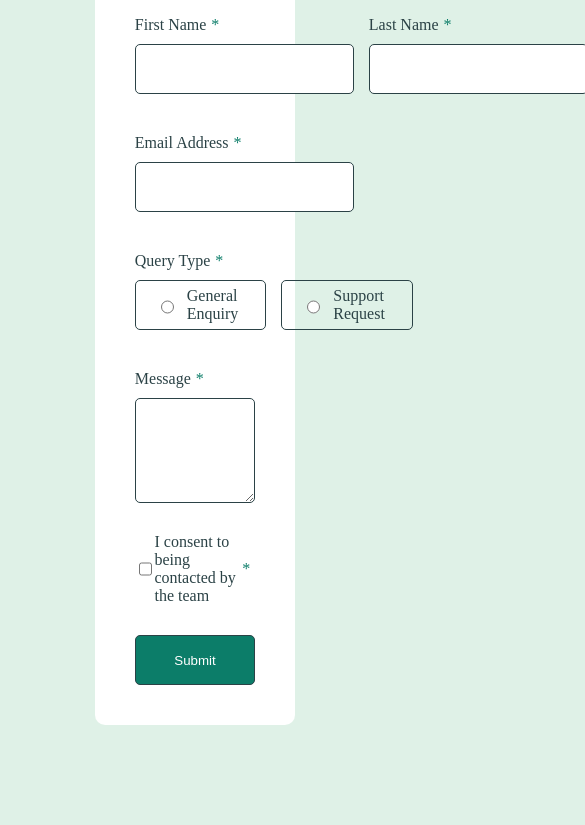
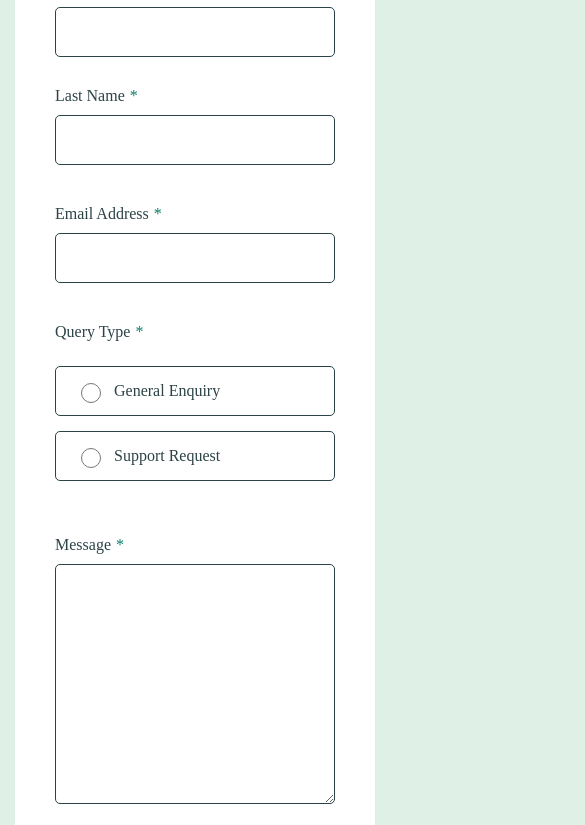
Before and after one commit to Kaung-Khant-Ko-Ko/contact-form-challenge, a plain HTML site: page index.html in a window 390 px wide. Shown: the part 263-1088 px from the top of the page, 585 px wide, since content can reach past the window. Drawn offline with nearby package versions, Linux system fonts and the light colour scheme.

Commit message:
Add files via upload

```diff
--- a/index.html
+++ b/index.html
@@ -96,13 +96,12 @@
         <p id="message-error" class="error-msg">This field is required</p>
       </div>
       <div class="form__input-row-consent">
-        <label for="consent" class="form__input-consent"
-          ><input
-            type="checkbox"
-            name="consent"
-            id="consent"
-            class="form__input"
-          />
+        <input
+          type="checkbox"
+          name="consent"
+          id="consent"
+          class="form__input"
+        /><label for="consent" class="form__input-consent">
           I consent to being contacted by the team<span aria-label="required"
             >*</span
           ></label
--- a/index.js
+++ b/index.js
@@ -1,5 +1,11 @@
 let radio1 = $(".form__input-general-enquiry");
 let radio2 = $(".form__input-support-request");
+
+$(window).resize(function () {
+  let msg_width =
+    $(window).width() / 2 - $(".success-message").innerWidth() / 2;
+  $(".success-message").css("left", msg_width);
+});
 
 $(".error-msg").slideUp(0);
 $(".success-message").slideUp(0);
--- a/style.css
+++ b/style.css
@@ -6,10 +6,13 @@
 }
 
 body {
-  margin: 0px;
-  padding: 125px 24.31%;
+  margin: 0px auto;
 
   background-color: hsl(148, 38%, 91%);
+
+  display: flex;
+  flex-direction: column;
+  align-items: center;
 
   font-size: 16px;
   font-weight: 400;
@@ -27,6 +30,9 @@ input {
 }
 
 .form {
+  margin: 125px 15px;
+  width: calc(100% - 110px);
+  max-width: 660px;
   padding: 40px;
   background-color: hsl(0, 0%, 100%);
   border-radius: 10px;
@@ -99,7 +105,7 @@ span {
 
 .form__input-general-enquiry,
 .form__input-support-request {
-  padding: 0px 20px;
+  padding: 0px 0px 0px 20px;
   border-radius: 5px;
   border: 1px solid hsl(187, 24%, 22%);
 
@@ -126,9 +132,15 @@ span {
   accent-color: hsl(169, 82%, 27%);
 }
 
-.form__input-consent {
-  display: flex;
+.form__input-row-consent {
+  display: grid;
+  grid-template-columns: 30px auto;
+  grid-template-rows: auto auto;
   align-items: center;
+}
+
+#consent-error {
+  grid-column: span 2;
 }
 
 .error-msg {
@@ -150,13 +162,13 @@ span {
 }
 
 .success-message {
-  width: 410px;
+  max-width: 410px;
+  width: calc(100% - 100px);
   height: 65px;
   padding: 20px;
 
   position: absolute;
   top: 20px;
-  left: calc(50% - 225px);
 
   background-color: hsl(187, 24%, 22%);
   color: white;
@@ -193,3 +205,47 @@ span {
   cursor: pointer;
   background-color: hsl(169, 82%, 17%);
 }
+
+@media (max-width: 490px) {
+  .form__input-row-fname-lname {
+    grid-template-columns: 1fr;
+    grid-template-rows: auto 50px auto auto 50px auto;
+  }
+
+  #fname-error {
+    grid-column: 1 / 2;
+    grid-row: 3 / 4;
+  }
+
+  .form__input-lname {
+    margin-top: 30px;
+    grid-column: 1 / 2;
+    grid-row: 4 / 5;
+  }
+
+  #lname {
+    grid-column: 1 / 2;
+    grid-row: 5 / 6;
+  }
+
+  #lname-error {
+    grid-column: 1 / 2;
+    grid-row: 6 / 7;
+  }
+
+  .form__input-row-query-type {
+    grid-template-columns: 1fr;
+    grid-template-rows: auto 50px 50px auto;
+    column-gap: 0px;
+    row-gap: 15px;
+  }
+
+  .form__input-query-type,
+  .form__input-query-type-error {
+    grid-column: 1 / 2;
+  }
+
+  .form__input-row-message {
+    grid-template-rows: auto 240px auto;
+  }
+}
```
